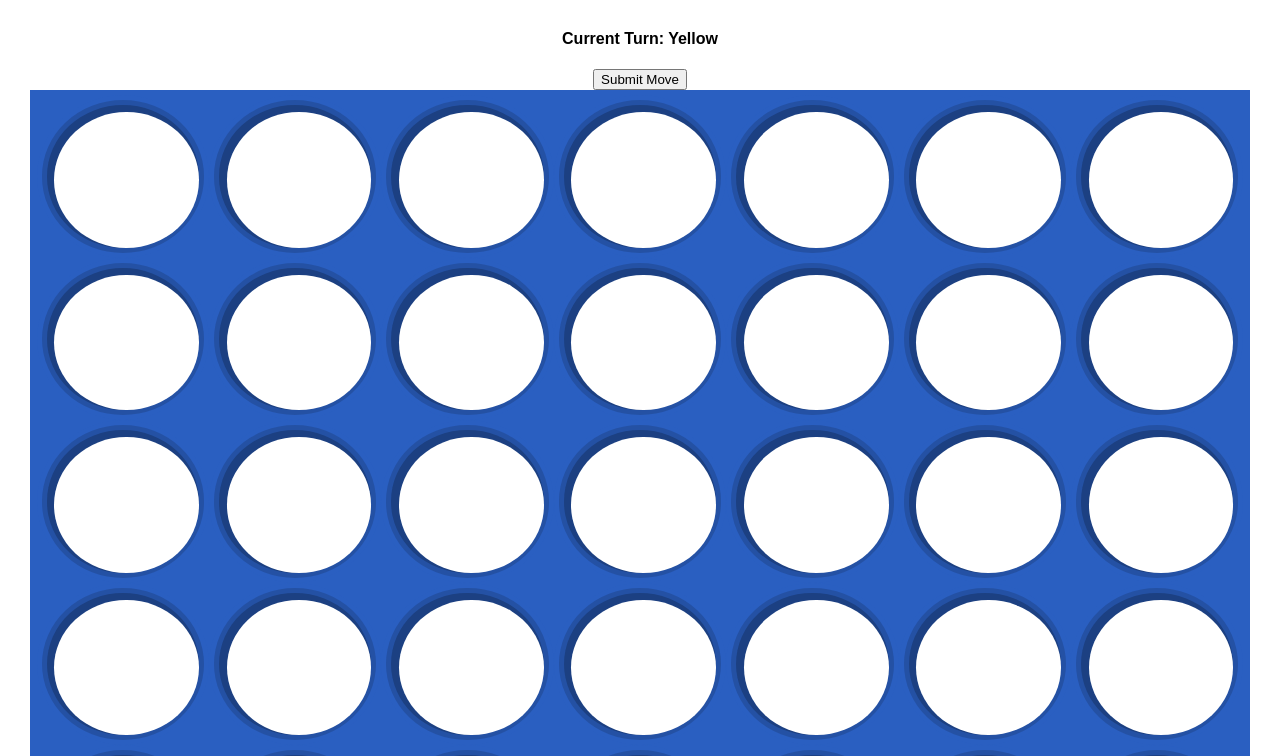
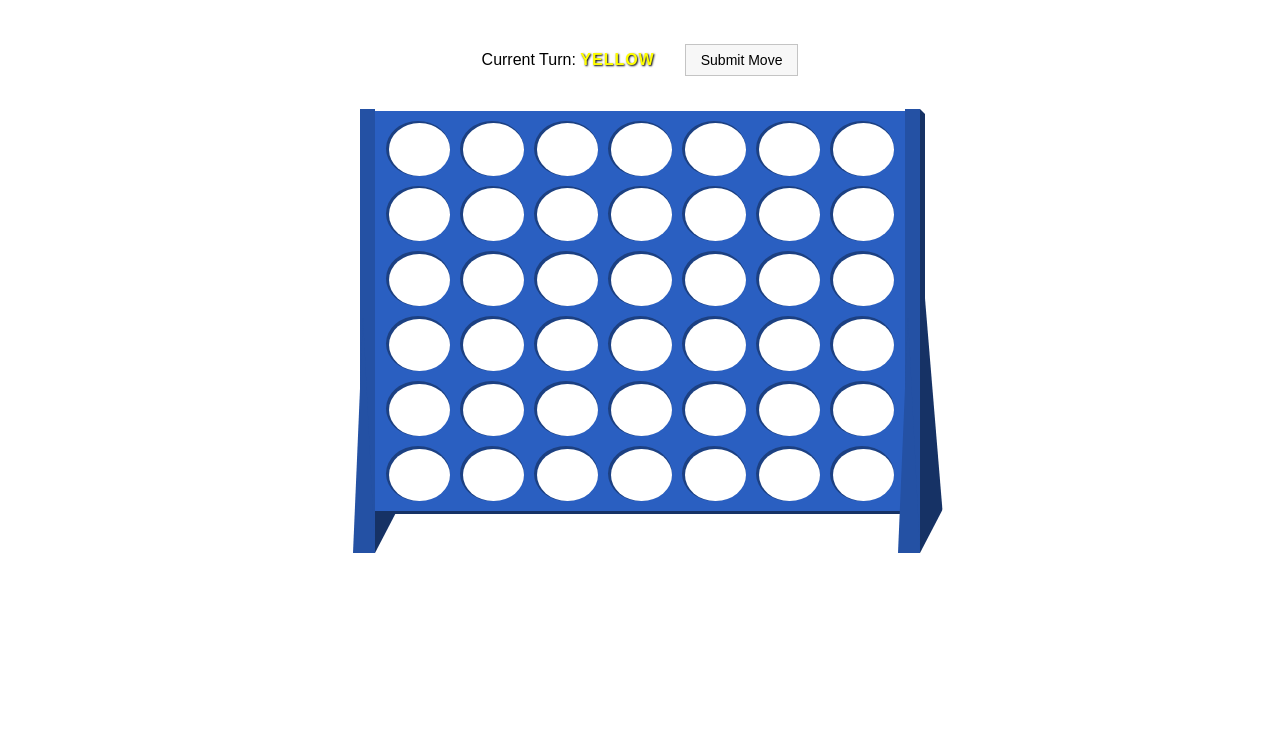
Before and after one commit to c-holmes/react-connect-four, a React (Create React App) app: page / in a window 1280 px wide. Shown: the top 756 px of the page. Built offline with nearby package versions, Linux system fonts and the light colour scheme.

Commit message:
update link rel paths

```diff
--- a/public/index.html
+++ b/public/index.html
@@ -5,8 +5,8 @@
     <meta name="viewport" content="width=device-width, initial-scale=1, shrink-to-fit=no">
     <meta name="theme-color" content="#ffffff">
     <!-- <link rel="manifest" href="/manifest.json"> -->
-    <link rel="shortcut icon" href="/favicon.ico">
-    <link rel="stylesheet" type="text/css" href="/style.css">
+    <link rel="shortcut icon" href="favicon.ico">
+    <link rel="stylesheet" type="text/css" href="style.css">
     <title>Connect Four</title>
   </head>
   <body>
@@ -14,6 +14,6 @@
       You need to enable JavaScript to run this app.
     </noscript>
     <div id="root"></div>
-    <script src="/bundle.js"></script>
+    <script src="bundle.js"></script>
   </body>
 </html>
--- a/public/style.css
+++ b/public/style.css
@@ -4,10 +4,8 @@ body {
   font-family: sans-serif; }
 
 .App {
+  margin: 30px 10px;
   text-align: center; }
-
-.App {
-  margin: 30px; }
 
 .grid {
   width: 100%;
@@ -15,89 +13,201 @@ body {
   padding: 5px; }
 
 .column {
-  width: 16.5%;
+  width: 14.25%;
   display: inline-block; }
 
-.square button {
-  width: 100%;
-  border-radius: 0;
-  border-style: none;
-  background: #f7f7f7;
-  margin: 0px;
-  outline: none;
-  border: 5px solid #f7f7f7; }
-  .square button.active.player-0 {
-    background: yellow;
-    border: 5px solid #dbdb00; }
-  .square button.active.player-1 {
-    background: red;
-    border: 5px solid #db0000; }
-  .square button.active.winning-square {
-    background: #12ff12;
-    border: 5px solid #00ed00; }
+.admin-prompt {
+  margin-bottom: 20px; }
+  .admin-prompt h4 {
+    display: inline-block;
+    vertical-align: middle;
+    margin-right: 30px;
+    font-weight: 400; }
+    .admin-prompt h4 span {
+      text-shadow: 1px 1px 2px #000;
+      text-transform: uppercase;
+      letter-spacing: 1px;
+      font-weight: 700; }
+    .admin-prompt h4 .player-0 {
+      color: yellow; }
+    .admin-prompt h4 .player-1 {
+      color: red; }
+  .admin-prompt .popup {
+    position: absolute;
+    z-index: 99;
+    left: 0;
+    right: 0;
+    top: 50%;
+    transform: translateY(-50%);
+    background: rgba(255, 255, 255, 0.5);
+    padding: 40px;
+    max-width: 250px;
+    margin: 0 auto;
+    box-shadow: 5px 6px 20px rgba(0, 0, 0, 0.5); }
+    .admin-prompt .popup.player-0 {
+      border: 4px dashed yellow; }
+    .admin-prompt .popup.player-1 {
+      border: 4px dashed red; }
+    .admin-prompt .popup h3 {
+      font-weight: 400; }
+    .admin-prompt .popup button {
+      font-size: 14px;
+      padding: 7px 15px;
+      color: #000;
+      background: #f7f7f7;
+      border-radius: 0px;
+      border: 1px solid #c4c4c4;
+      cursor: pointer; }
+  .admin-prompt .submit {
+    font-size: 14px;
+    padding: 7px 15px;
+    color: #000;
+    background: #f7f7f7;
+    border-radius: 0px;
+    border: 1px solid #c4c4c4;
+    cursor: pointer; }
+    .admin-prompt .submit:hover {
+      background: #eaeaea; }
 
 .grid .heading, .grid .square button {
   font-size: 0; }
+
+@media all and (min-width: 767px) {
+  .App {
+    margin: 30px; } }
 
 .board {
   max-width: 560px;
   width: 100%;
   position: relative;
-  padding: 0 15px;
+  padding: 0px;
   margin: 0 auto;
   box-sizing: border-box; }
   .board .leg {
+    display: none;
     position: absolute;
     height: 110%;
     width: 15px;
     background: #2451a4;
-    top: 0px; }
+    top: -2px; }
     .board .leg.left {
       left: 0; }
     .board .leg.right {
-      right: 0; }
+      right: 0;
+      box-shadow: 5px 0px 0px #163265;
+      z-index: 10; }
+      .board .leg.right:after {
+        content: "";
+        top: 0;
+        width: 0;
+        height: 0;
+        position: absolute;
+        right: -5px;
+        border-left: 5px solid transparent;
+        border-right: 0px solid transparent;
+        border-top: 5px solid #fff; }
     .board .leg .base {
-      width: 100px;
-      height: 47px;
+      width: 0px;
+      height: 0px;
       position: absolute;
-      bottom: 0;
-      right: -50px;
-      background: #2451a4; }
+      bottom: 0; }
       .board .leg .base:after {
         content: "";
-        display: block;
-        width: 58px;
-        height: 52px;
-        background: #fff;
-        border-radius: 0 0 35px;
-        left: -23px;
-        bottom: -5px;
-        position: absolute; }
+        width: 0px;
+        height: 0px;
+        position: absolute;
+        bottom: 0;
+        right: -41px;
+        border-left: 0px solid transparent;
+        border-right: 26px solid transparent;
+        border-bottom: 315px solid #163265; }
       .board .leg .base:before {
         content: "";
-        display: block;
-        width: 58px;
-        height: 52px;
-        background: #fff;
-        border-radius: 0 0 0 35px;
-        right: -8px;
-        bottom: -5px;
-        position: absolute; }
+        width: 0px;
+        height: 0px;
+        position: absolute;
+        bottom: 0;
+        right: -15px;
+        border-left: 10px solid transparent;
+        border-right: 12px solid transparent;
+        border-bottom: 235px solid #2451a4; }
+      .board .leg .base .corner {
+        width: 0px;
+        height: 0px;
+        position: absolute;
+        bottom: 0; }
+        .board .leg .base .corner:after {
+          content: "";
+          width: 0px;
+          height: 0px;
+          position: absolute;
+          bottom: 0;
+          right: -41px;
+          border-left: 26px solid transparent;
+          border-right: 0px solid transparent;
+          border-bottom: 50px solid #fff;
+          z-index: 9; }
 
 .grid {
   background: #2a5fc1;
-  box-sizing: border-box; }
-  .grid .square {
-    font-size: 0;
-    padding: 5px;
-    border: 5px solid #2a5fc1;
+  box-sizing: border-box;
+  position: relative;
+  z-index: 9;
+  border-bottom: 3px solid #163265; }
+
+@media all and (min-width: 767px) {
+  .board {
+    padding: 0 15px; }
+    .board .leg {
+      display: block; } }
+
+.square {
+  font-size: 0;
+  padding: 5px; }
+  .square button {
+    width: 100%;
+    border-radius: 0;
+    border-style: none;
+    background: #1c4082;
+    margin: 0px;
+    outline: none;
     border-radius: 50%;
-    background: #2451a4; }
-    .grid .square button {
-      width: 100%;
-      height: auto;
-      border-radius: 50%; }
-      .grid .square button:after {
-        padding-top: 100%;
-        display: block;
-        content: ''; }
+    position: relative; }
+    .square button:before {
+      content: "";
+      background: #fff;
+      position: absolute;
+      width: 95%;
+      height: 95%;
+      left: 5%;
+      top: 5%;
+      border-radius: 50%;
+      cursor: pointer; }
+    .square button:after {
+      padding-top: 102%;
+      display: block;
+      content: ''; }
+    .square button.active:before {
+      content: "";
+      position: absolute;
+      width: 99%;
+      height: 99%;
+      left: 1%;
+      top: 1%;
+      box-sizing: border-box; }
+    .square button.active.player-0:before {
+      content: "";
+      background: yellow;
+      position: absolute;
+      border: 7px solid #dbdb00; }
+    .square button.active.player-1:before {
+      content: "";
+      background: red;
+      position: absolute;
+      border: 7px solid #db0000; }
+    .square button.active.winning-square:before {
+      content: "";
+      background: #12ff12;
+      position: absolute;
+      border: 7px solid #00ed00;
+      box-sizing: border-box; }
--- a/src/App.js
+++ b/src/App.js
@@ -92,7 +92,7 @@ class App extends Component {
     return (
       <div className="App">
         <div className="admin-prompt">
-          <h4>Current Turn: {(this.state.player) ? "Red" : "Yellow"}</h4>
+          <h4>Current Turn: <span className={'player-' + this.state.player}>{(this.state.player) ? "Red" : "Yellow"}</span></h4>
           <button className="submit" onClick={() => this.handleSubmitMove()} >Submit Move</button>
           {winMessage}
         </div>
--- a/src/WinMessage.js
+++ b/src/WinMessage.js
@@ -4,7 +4,7 @@ class WinMessage extends Component {
 	render() {
 		console.log(this.props.stats);
 		return(
-			<div className="winner popup">
+			<div className={"winner popup player-" + this.props.player}>
 				<h2>{(this.props.player) ? "Red" : "Yellow" } is the Winner!</h2>
 				<h3>Game was won {this.props.stats.winType + 'ly'}</h3>
 				<button onClick={(i) => this.props.onClick()}>Reset</button>
--- a/src/styles/_app.scss
+++ b/src/styles/_app.scss
@@ -4,12 +4,9 @@ body {
   font-family: sans-serif;
 }
 
-.App {
+.App{
+  margin: 30px 10px;
   text-align: center;
-}
-
-.App{
-  margin: 30px;
 }
 
 .grid{
@@ -31,6 +28,57 @@ body {
     vertical-align: middle;
     margin-right: 30px;
     font-weight: 400;
+
+    span{
+      text-shadow: 1px 1px 2px #000;
+      text-transform: uppercase;
+      letter-spacing: 1px;
+      font-weight: 700;
+    }
+
+    .player-0{
+      color: yellow;
+    }
+
+    .player-1{
+      color: red;
+    }
+  }
+
+  .popup{
+    position: absolute;
+    z-index: 99;
+    left: 0;
+    right: 0;
+    top: 50%;
+    transform: translateY(-50%);
+    background: rgba(255,255,255,.5);
+    padding: 40px;
+    max-width: 250px;
+    margin: 0 auto;
+    box-shadow: 5px 6px 20px rgba(0,0,0,.5);
+
+    &.player-0{
+      border: 4px dashed yellow;
+    }
+
+    &.player-1{
+      border: 4px dashed red;
+    }
+
+    h3{
+      font-weight: 400;
+    }
+
+    button{
+      font-size: 14px;
+      padding: 7px 15px;
+      color: #000;
+      background: #f7f7f7;
+      border-radius: 0px;
+      border: 1px solid darken(#f7f7f7, 20%);
+      cursor: pointer;
+    }
   }
 
   .submit{
@@ -54,3 +102,9 @@ body {
     font-size: 0;
   }
 }
+
+@media all and (min-width: 767px){
+  .App{
+    margin: 30px;
+  }
+}
--- a/src/styles/_board.scss
+++ b/src/styles/_board.scss
@@ -2,11 +2,12 @@
   max-width: 560px;
   width: 100%;
   position: relative;
-  padding: 0 15px;
+  padding: 0px;
   margin: 0 auto;
   box-sizing:border-box;
 
   .leg{
+    display: none;
   	position: absolute;
   	height: 110%;
   	width: 15px;
@@ -95,3 +96,13 @@
   z-index: 9;
   border-bottom: 3px solid darken(#2a5fc1, 22%);
 }
+
+@media all and (min-width: 767px){
+  .board{
+    padding: 0 15px;
+
+    .leg{
+      display: block;
+    }
+  }
+}
```
Also changed, not shown: public/bundle.js.
